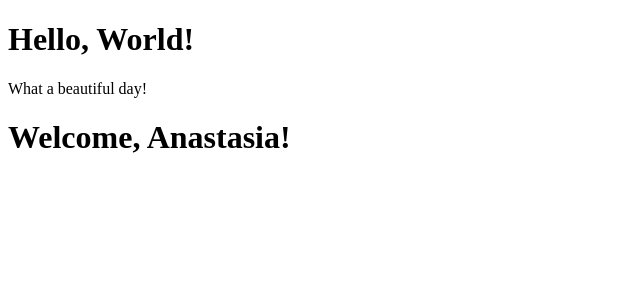
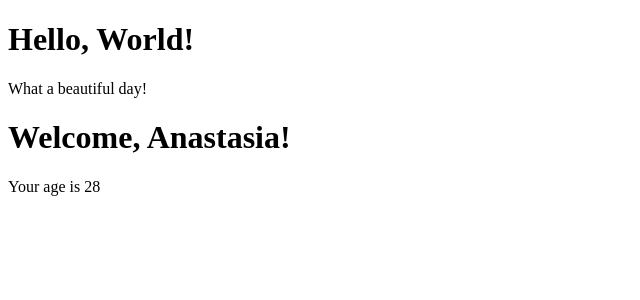
Before and after one commit to AnastasiaGandolfi/Esercizi_React, a React (Create React App) app in the folder my-app/: page / in a window 1280 px wide. Shown: the top 300 px of the page, without its empty margins (0-640 px from the left). Built offline with nearby package versions, Linux system fonts and the light colour scheme.

Commit message:
exercise done

```diff
--- a/my-app/src/App.js
+++ b/my-app/src/App.js
@@ -7,7 +7,7 @@ export class App extends React.Component {
         return(
             <div>
                 <Hello />
-                <Welcome />
+                <Welcome age={28}/>
             </div>
         )
     }
--- a/my-app/src/Welcome.js
+++ b/my-app/src/Welcome.js
@@ -4,11 +4,12 @@ export class Welcome extends React.Component {
     render() {
         return (
             <div>
-            {this.props.name
+                {this.props.name
                     ? <h1>Welcome, {this.props.name}!</h1>
                     : <h1>Welcome, Anastasia!</h1>
 
-            }
+                }
+                <p>Your age is {this.props.age}</p>
             </div>
         )
     }
```
